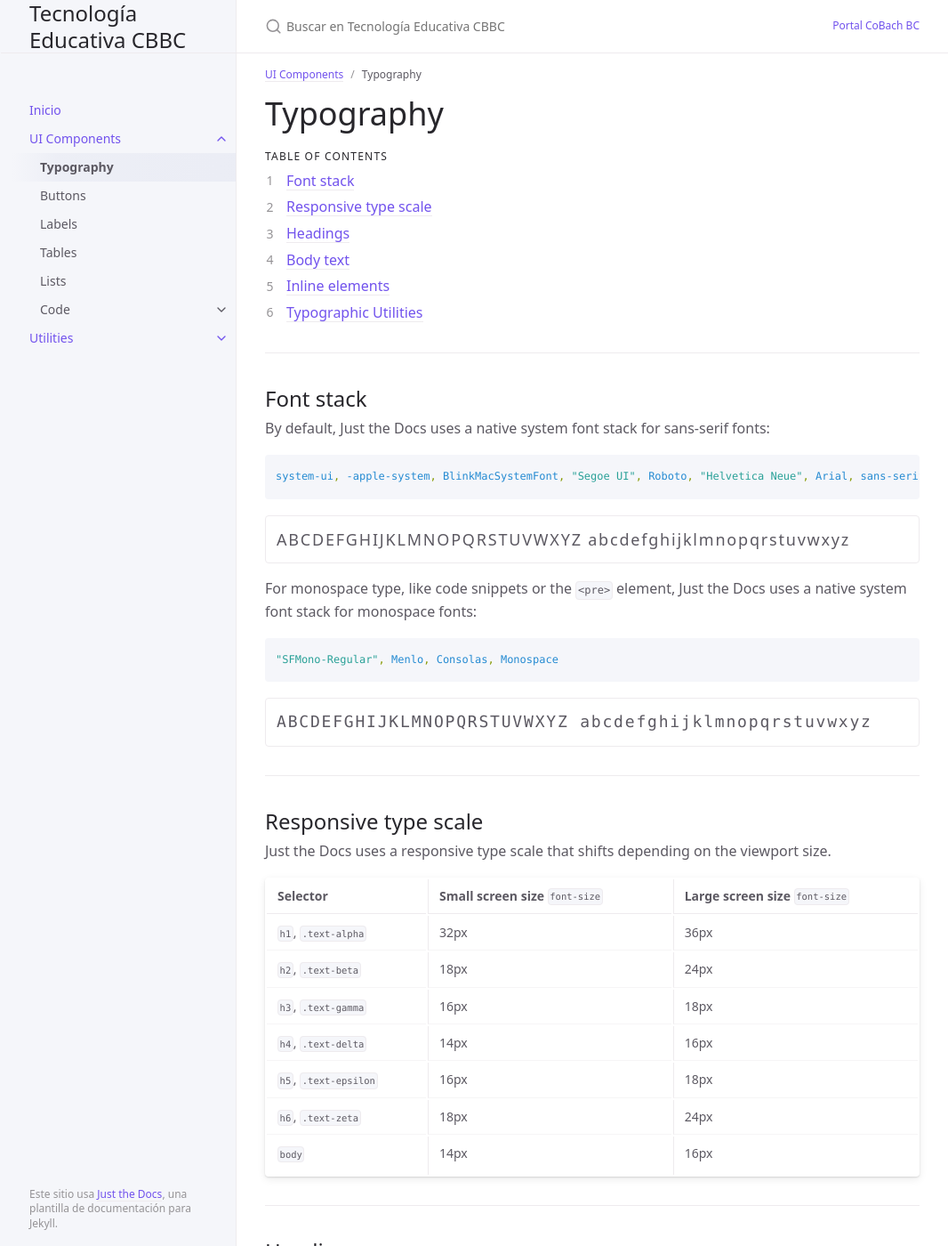
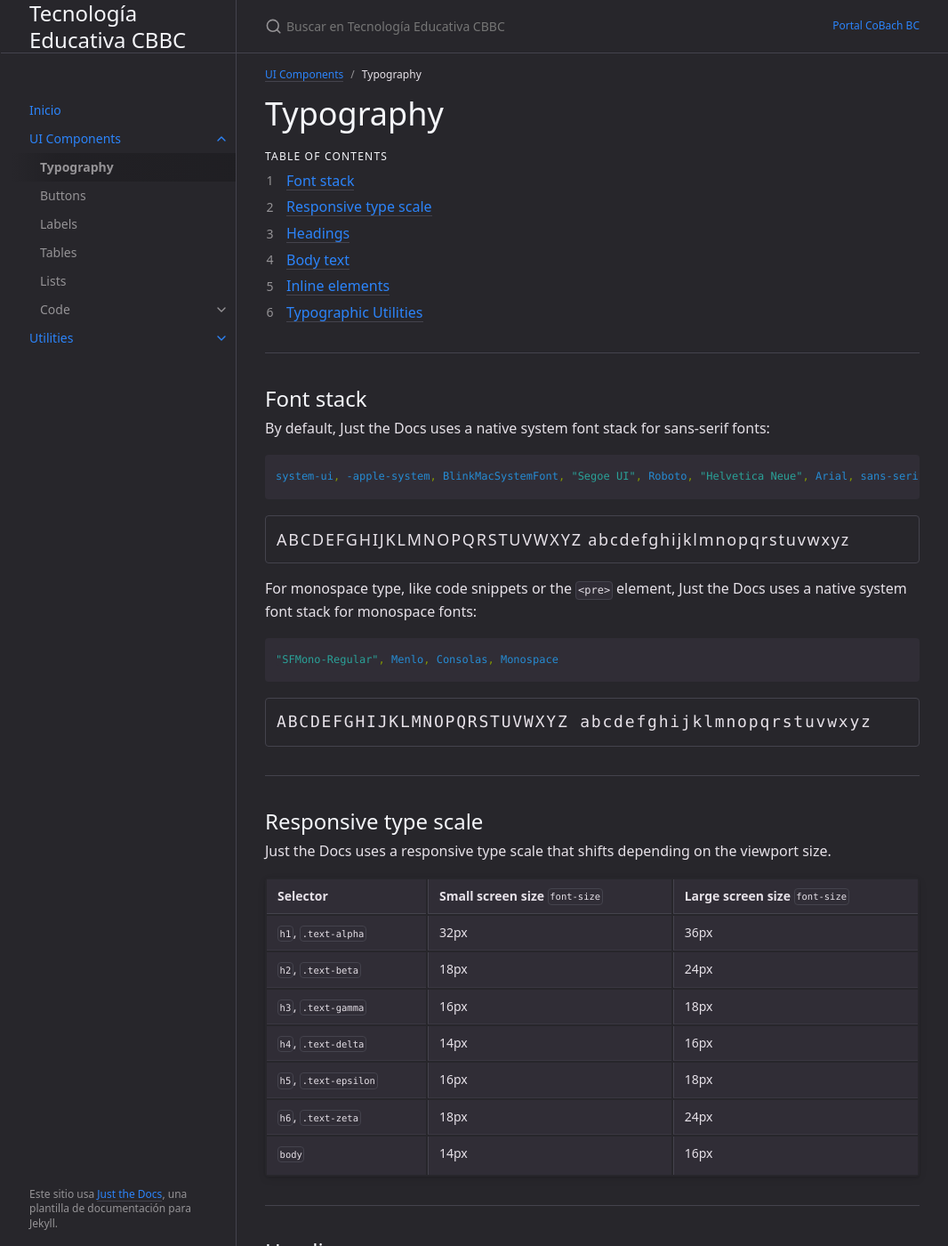
Before and after one commit to CoBachBC/demo, a Jekyll site: the page built from docs/ui-components/typography.md, in a window 1280 px wide and 1400 px high. Shown: the whole window at 89% size, without its empty margins (106-1172 px from the left). Built offline with Jekyll 4.4.1, drawn with Linux system fonts in a browser that asks for light colours.

Commit message:
Update just-the-docs-default.scss

```diff
--- a/assets/css/just-the-docs-default.scss
+++ b/assets/css/just-the-docs-default.scss
@@ -3,6 +3,6 @@
 {% if site.color_scheme and site.color_scheme != "nil" %}
   {% assign color_scheme = site.color_scheme %}
 {% else %}
-  {% assign color_scheme = "light" %}
+  {% assign color_scheme = "dark" %}
 {% endif %}
 {% include css/just-the-docs.scss.liquid color_scheme=color_scheme %}
```
